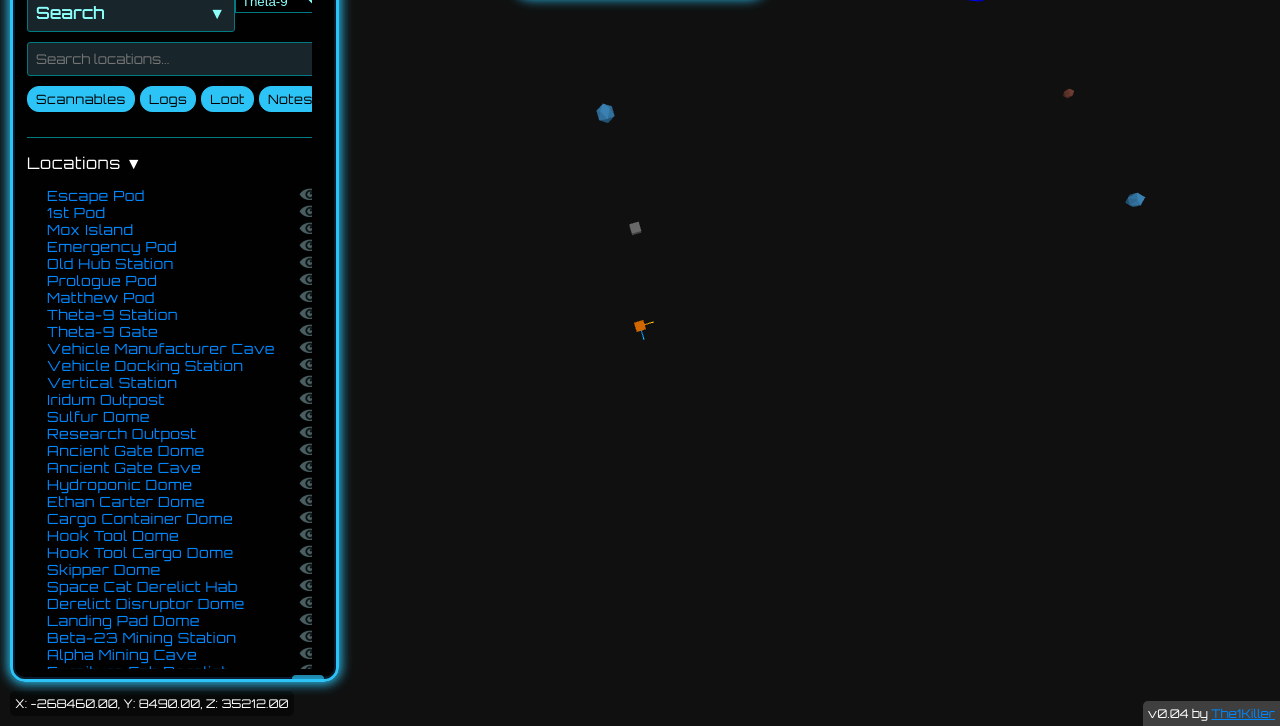
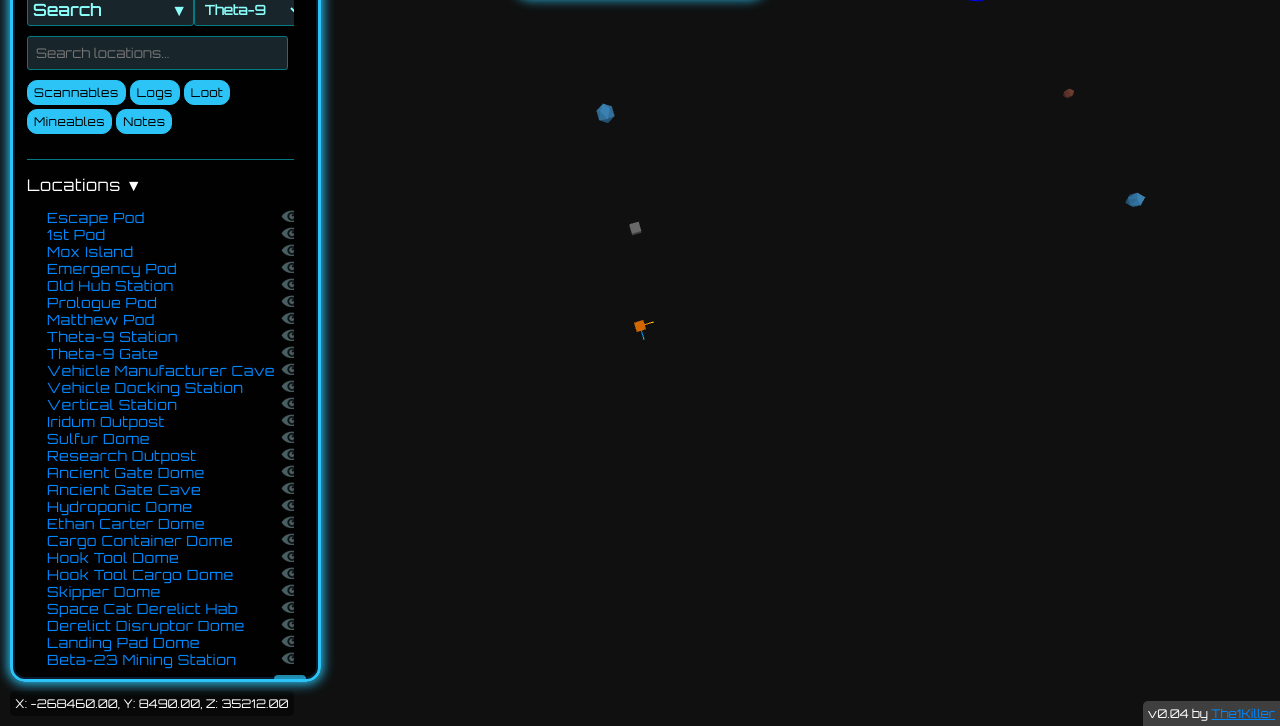
Before and after one commit to the1killer/Astrometica3DMap, a website built with Vite: page index.html in a window 1280 px wide. Shown: the part 74-800 px from the top of the page. Built offline with nearby package versions, Linux system fonts and the light colour scheme; what three-spritetext would draw is missing.

Commit message:
search styling

```diff
--- a/index.html
+++ b/index.html
@@ -61,6 +61,7 @@
                         <span class="filter-pill active" data-filter="scannables">Scannables</span>
                         <span class="filter-pill active" data-filter="logs">Logs</span>
                         <span class="filter-pill active" data-filter="loot">Loot</span>
+                        <span class="filter-pill active" data-filter="mineables">Mineables</span>
                         <span class="filter-pill active" data-filter="notes">Notes</span>
                     </div>
                     <div id="searchResults" style="display: none;">
--- a/main.js
+++ b/main.js
@@ -966,7 +966,7 @@ document.getElementById('zonePicker').addEventListener('change', (event) => {
 });
 
 // Search functionality
-let activeFilters = ['scannables', 'logs', 'loot', 'notes'];
+let activeFilters = ['scannables', 'logs', 'loot', 'mineables', 'notes'];
 let searchTimeout;
 
 // Initialize search functionality
@@ -1089,8 +1089,8 @@ function displaySearchResults(results) {
             const li = document.createElement('li');
             li.innerHTML = `
                 <div class="search-result-name">${result.location.name || 'Unnamed Location'}</div>
-                <div class="search-result-type">${result.location.type || 'Unknown'}</div>
-                <div class="search-result-match">${result.matches[0].field}: ${result.matches[0].highlighted}</div>
+                <!--<div class="search-result-type">${result.location.type || 'Unknown'}</div>-->
+                <div class="search-result-match">${ucfirst(result.matches[0].field)}: ${result.matches[0].highlighted}</div>
             `;
 
             li.addEventListener('click', () => {
--- a/styles.css
+++ b/styles.css
@@ -201,11 +201,23 @@ a {
     text-align: right;
 }
 #zonePicker {
-    float:right;
-    margin-top: 1px;
+    background-color: var(--astro-bg-secondary);
+    padding: 6px;
+    margin: 5px 0;
+    border-radius: 3px;
+    font-weight: bold;
+    color: var(--astro-primary);
+    border: 1px solid var(--astro-content-border-color);
+    float: right;
+    font-family: "Orbitron", Arial, sans-serif;
 }
 #zonePicker:focus {
-
+    outline: none;
+    border-color: var(--astro-panel-color);
+    box-shadow: 0 0 5px rgba(44, 196, 246, 0.3);
+}
+#zonePicker:hover {
+    background-color: var(--astro-content-border-color);
 }
 
 input, select, textarea {
@@ -387,6 +399,7 @@ END Astro Border
 
 /* Search functionality styles */
 #searchSection {
+    max-width: 275px;
     margin-bottom: 15px;
     border-bottom: 1px solid var(--astro-content-border-color);
     padding-bottom: 10px;
@@ -394,8 +407,9 @@ END Astro Border
 
 #searchTitle {
     background-color: var(--astro-bg-secondary);
-    padding: 8px;
+    padding: 5px;
     margin: 5px 0;
+    margin-right: 5px;
     cursor: pointer;
     display: flex;
     justify-content: space-between;
@@ -415,7 +429,7 @@ END Astro Border
 }
 
 #searchInput {
-    width: 100%;
+    width: 95%;
     padding: 8px;
     margin-bottom: 10px;
     background-color: var(--astro-bg-secondary);
@@ -433,9 +447,10 @@ END Astro Border
 }
 
 #searchFilters {
+    max-width: 97%;
     display: flex;
     flex-wrap: wrap;
-    gap: 5px;
+    gap: 4px;
     margin-bottom: 10px;
 }
 
@@ -443,10 +458,10 @@ END Astro Border
     background-color: var(--astro-bg-secondary);
     border: 1px solid var(--astro-content-border-color);
     color: var(--astro-primary);
-    padding: 4px 8px;
-    border-radius: 12px;
+    padding: 4px 6px;
+    border-radius: 10px;
     cursor: pointer;
-    font-size: 0.8em;
+    font-size: 0.75em;
     transition: all 0.2s;
     user-select: none;
 }
@@ -463,7 +478,7 @@ END Astro Border
 
 #searchResults {
     max-height: 300px;
-    max-width: 300px;
+    max-width: 275px;
     overflow-y: auto;
     background-color: var(--astro-bg-secondary);
     border: 1px solid var(--astro-content-border-color);
```
